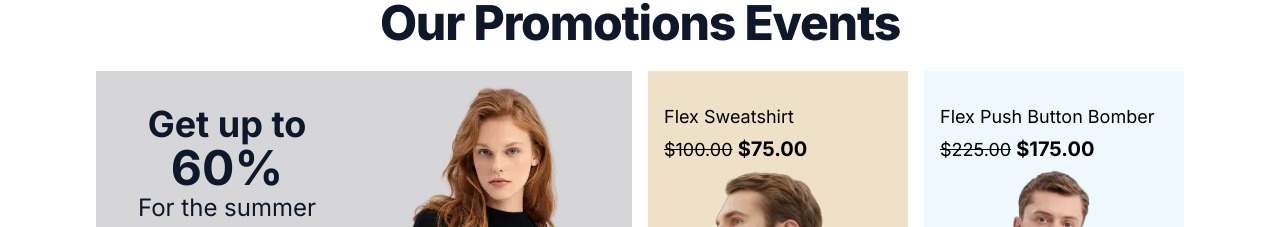
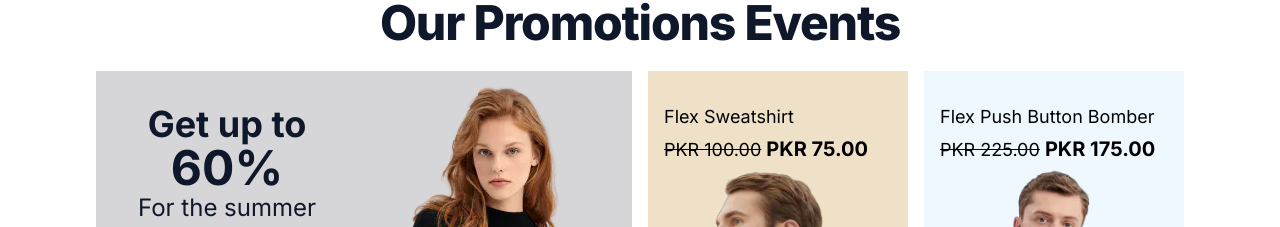
Before and after one commit to moneebullah25/hackathon, a Next.js app: page / in a window 1280 px wide. Shown: the part 793-1020 px from the top of the page. Built offline with nearby package versions, Linux system fonts and the light colour scheme; no server answers.

Commit message:
changes to pkr currency

```diff
--- a/src/app/cart/page.tsx
+++ b/src/app/cart/page.tsx
@@ -68,7 +68,7 @@ export default function Cart() {
                 </div>
                 <div className="flex items-center justify-between font-arimo gap-x-6">
                   <span>Sub Total</span>
-                  <span className="font-bold">{subTotal} $</span>
+                  <span className="font-bold">{subTotal} PKR</span>
                 </div>
                 <button
                   className="bg-black text-white py-3 font-inconsolata rounded-lg"
--- a/src/components/section/Carousal.tsx
+++ b/src/components/section/Carousal.tsx
@@ -1,7 +1,10 @@
+"use client";
+import {useRouter} from "next/navigation"
 import Carousel from "react-multi-carousel";
 import "react-multi-carousel/lib/styles.css";
-import DisplayProduct from "./DisplayProduct";
 import { Product } from "@/lib/getProducts";
+import Image from "next/image";
+import { urlForImage } from "../../../sanity/lib/image";
 
 const responsive = {
   superLargeDesktop: {
@@ -24,13 +27,30 @@ const responsive = {
 };
 
 const Carousal = (products: Product[]) => {
-
+    const router = useRouter();
     return (
     <div>
       <Carousel arrows={false} responsive={responsive} ssr={true}>
-        {Object.values(products).map((product) => (
-          <DisplayProduct {...product} key={product._id} />
-        ))}
+          {Object.values(products).map((product) => (
+            <div
+              className="hover:scale-105 transition cursor-pointer m-6"
+              onClick={() => router.push(`/product/${product._id}`)}
+            >
+              <Image
+                width={380}
+                height={400}
+                className="object-cover"
+                src={urlForImage(product.images[0]).url()}
+                alt={`${product.title}`}
+              />
+              <h3 className="mt-2 scroll-m-20 text-xl font-semibold tracking-tight">
+                {product.title}
+              </h3>
+              <h3 className="mt-2 scroll-m-20 text-xl font-semibold tracking-tight">
+                PKR{product.price}
+              </h3>
+            </div>
+          ))}
       </Carousel>
     </div>
   );
--- a/src/components/section/CartItem.tsx
+++ b/src/components/section/CartItem.tsx
@@ -70,7 +70,7 @@ const CartItem: FC<{ item: Product }> = ({ item }) => {
             </button>
           </div>
           <span className="font-bold font-inconsolata">
-            {item.price * quantity} $
+            {item.price * quantity} PKR
           </span>
         </div>
         <div className="text-[22px] cursor-pointer">
--- a/src/components/section/ProductDetailView.tsx
+++ b/src/components/section/ProductDetailView.tsx
@@ -45,7 +45,7 @@ const ProductDetailView = (product: Product) => {
             </h4>
             <Button onClick={() => addItem(product)}>Add to Cart</Button>
             <h4 className="inline scroll-m-20 text-xl font-semibold tracking-tight">
-              {"  $" + product.price}.00
+              {"  PKR" + product.price}.00
             </h4>
           </div>
         </div>
--- a/src/components/section/Promotions.tsx
+++ b/src/components/section/Promotions.tsx
@@ -31,9 +31,9 @@ const Promotions = () => {
               Flex Sweatshirt
             </h3>
             <h3 className="pl-4 pt-1 text-black text-lg text-left">
-              <span className="line-through">$100.00</span>{" "}
+              <span className="line-through">PKR 100.00</span>{" "}
               <span className="text-center text-xl no-underline font-bold">
-                $75.00
+                PKR 75.00
               </span>
             </h3>
             <Image src={event2} alt="event2" />
@@ -44,9 +44,9 @@ const Promotions = () => {
               Flex Push Button Bomber
             </h3>
             <h3 className="pl-4 pt-1 text-black text-lg text-left">
-              <span className="line-through">$225.00</span>{" "}
+              <span className="line-through">PKR 225.00</span>{" "}
               <span className="text-center text-xl no-underline font-bold">
-                $175.00
+                PKR 175.00
               </span>
             </h3>
             <Image src={event3} alt="event3" />
```
